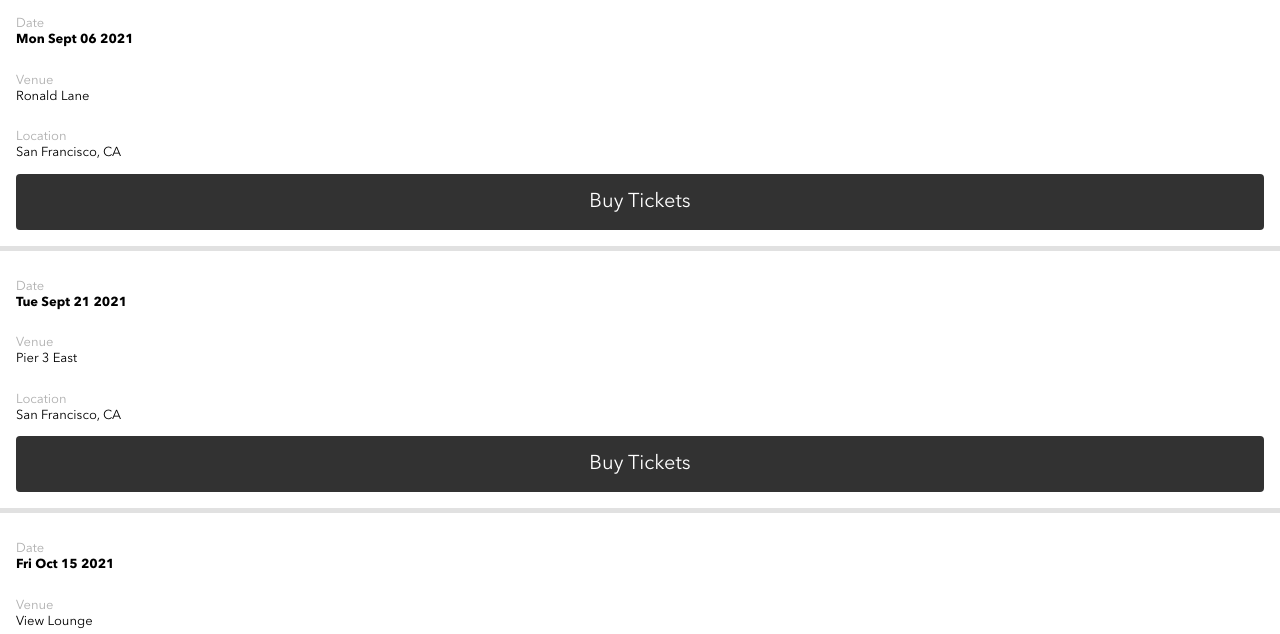
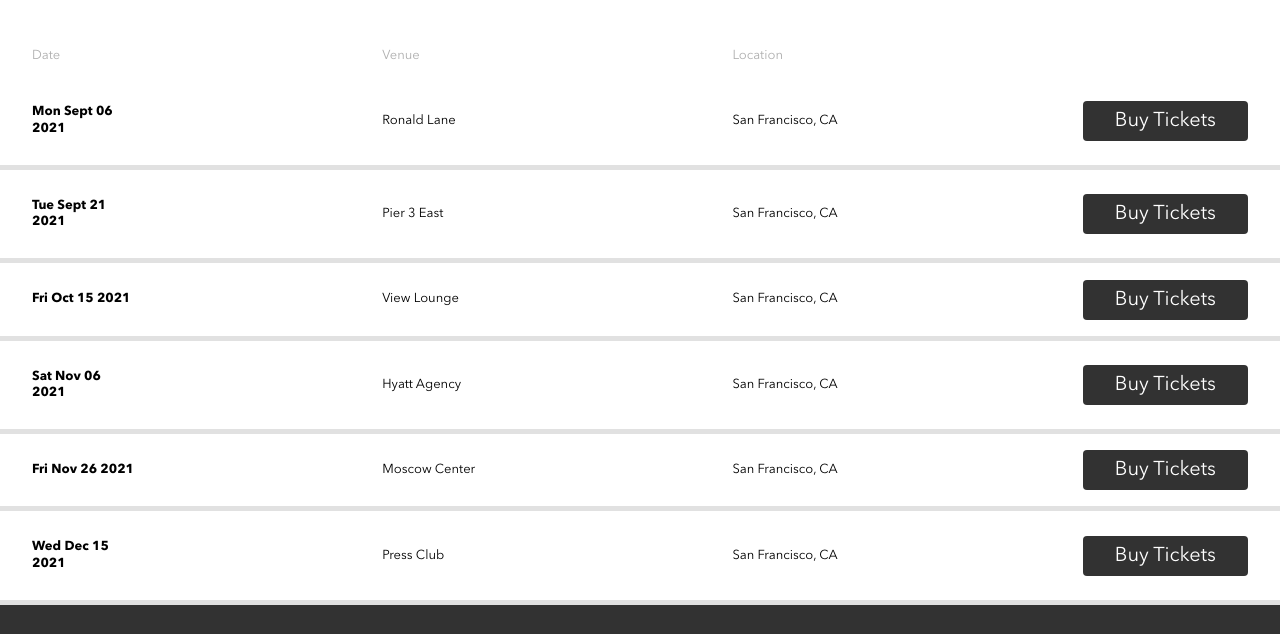
Before and after one commit to tmaxwell-96/taylor-maxwell-bandsite, a plain HTML site: page pages/shows.html in a window 1280 px wide. Shown: the part 767-1401 px from the top of the page. Drawn offline with Linux system fonts and the light colour scheme.

Commit message:
Style tablet view shows page

```diff
--- a/pages/shows.html
+++ b/pages/shows.html
@@ -78,6 +78,12 @@
 
     <section class="shows">
       <h2 class="shows__title">Shows</h2>
+      <div class="shows__heading">
+        <p class="card__text card__text--light">Date</p>
+        <p class="card__text card__text--light">Venue</p>
+        <p class="card__text card__text--light">Location</p>
+        <div class="card__placeholder"></div>
+      </div>
       <div class="cards">
         <div class="card">
           <div class="card__top">
@@ -175,7 +181,6 @@
           <a href="#"><button class="card__button">Buy Tickets</button></a>
         </div>
         <div class="cards__divider"></div>
-        <!-- Need to add one more card -->
       </div>
     </section>
 
--- a/styles/shows.scss
+++ b/styles/shows.scss
@@ -58,6 +58,15 @@
   &__title {
     margin: 1rem 0 0 1rem;
   }
+  &__heading {
+    display: none;
+    @include global.tablet {
+      display: flex;
+      justify-content: space-between;
+      align-items: center;
+      margin: 3rem 2rem 0 2rem;
+    }
+  }
 }
 
 .cards {
@@ -69,16 +78,44 @@
 
 .card {
   margin: 1rem;
+  @include global.tablet {
+    display: flex;
+    flex-direction: row;
+    justify-content: space-between;
+    align-items: center;
+    margin: 1rem 2rem;
+  }
   &__top,
   &__middle,
   &__bottom {
     padding: 0.75rem 0;
+    .card__text--light {
+      @include global.tablet {
+        display: none;
+      }
+    }
+  }
+
+  &__text {
+    width: 6.5756rem;
+  }
+  &__middle {
+    @include global.tablet {
+    }
+  }
+  &__bottom {
+    @include global.tablet {
+    }
   }
   &__text--light {
     color: global.$bandsite-silver;
   }
   &__text--bold {
     font-weight: 700;
+  }
+  &__placeholder {
+    width: 10.33rem;
+    height: 2.53rem;
   }
   &__button {
     width: 100%;
@@ -90,5 +127,8 @@
     padding: 1rem 0;
     font-size: 1.25rem;
     font-family: "Avenir";
+    @include global.tablet {
+      padding: 0.5rem 2rem;
+    }
   }
 }
```
Also changed, not shown: styles/shows.css.
